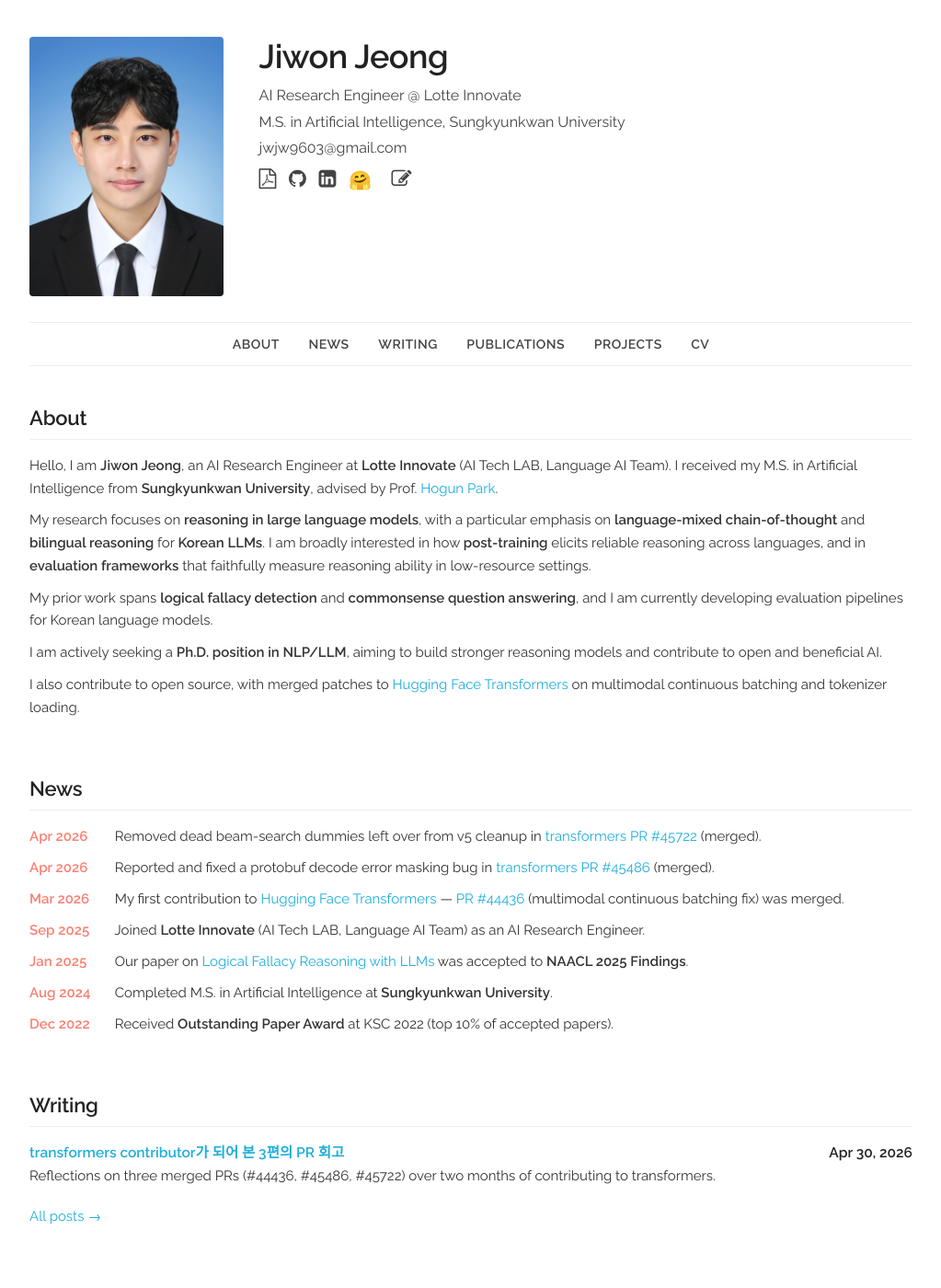
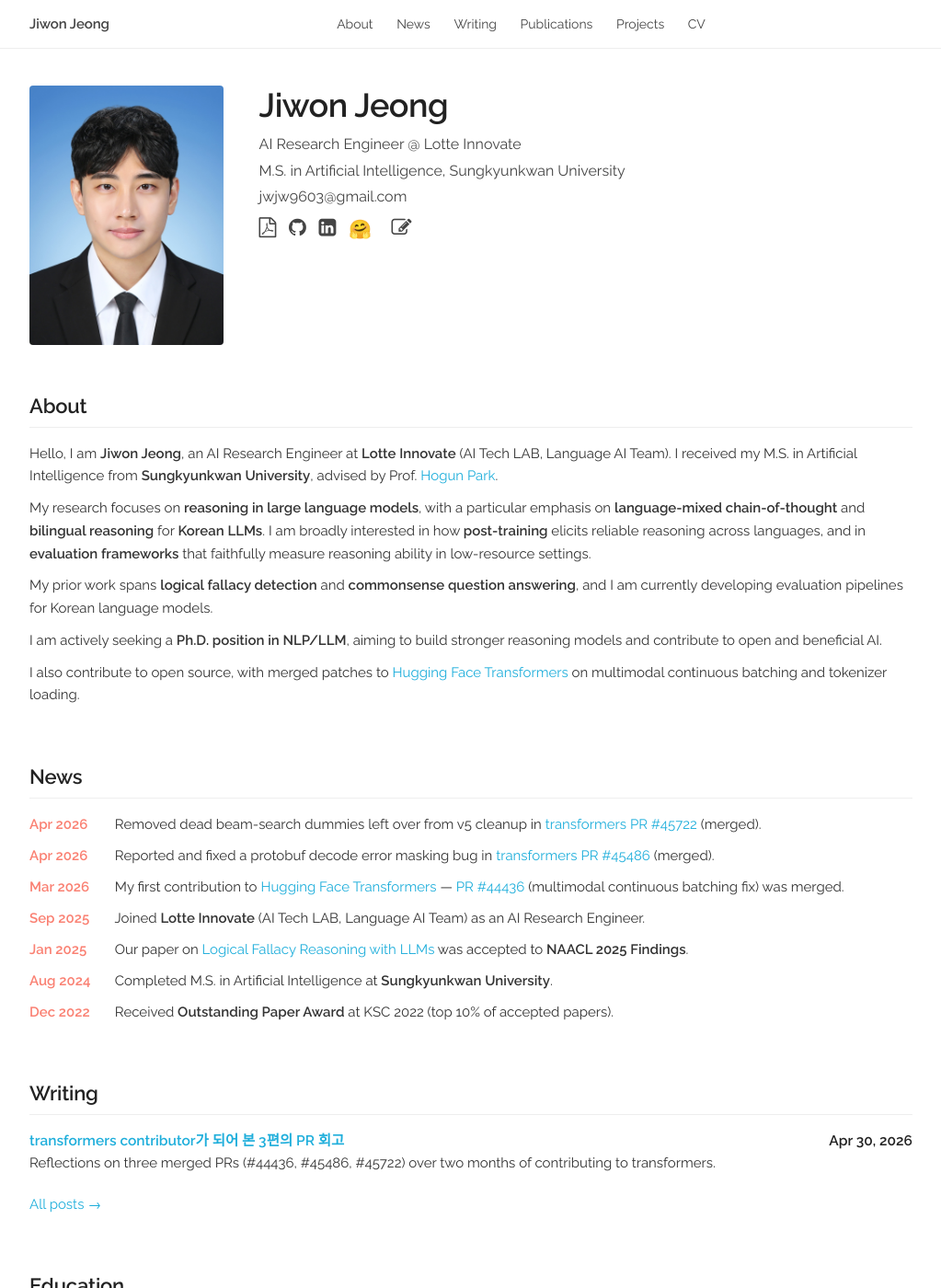
Before and after one commit to jw9603/jw9603.github.io, a Jekyll site: the page index.html, which Jekyll copies as it is, in a window 1280 px wide and 1400 px high. Shown: the whole window at 92% size, without its empty margins (128-1151 px from the left). Built offline with Jekyll 4.4.1, drawn with Linux system fonts in a browser that asks for light colours; a style sheet for code colours, icons or effects is not loaded.

Commit message:
feat: top sticky nav with brand + links layout

```diff
--- a/index.html
+++ b/index.html
@@ -23,6 +23,21 @@
 </head>
 <body>
 
+  <!-- ========== Navigation ========== -->
+  <nav class="site-nav">
+    <div class="container nav-inner">
+      <a href="/" class="nav-brand">Jiwon Jeong</a>
+      <div class="nav-links">
+        <a href="#about">About</a>
+        <a href="#news">News</a>
+        <a href="#writing">Writing</a>
+        <a href="#publications">Publications</a>
+        <a href="#projects">Projects</a>
+        <a href="cv.pdf" target="_blank">CV</a>
+      </div>
+    </div>
+  </nav>
+
   <div class="container">
 
     <!-- ========== Header ========== -->
@@ -46,16 +61,6 @@
         </div>
       </div>
     </section>
-
-    <!-- ========== Navigation ========== -->
-    <nav class="site-nav">
-      <a href="#about">About</a>
-      <a href="#news">News</a>
-      <a href="#writing">Writing</a>
-      <a href="#publications">Publications</a>
-      <a href="#projects">Projects</a>
-      <a href="cv.pdf" target="_blank">CV</a>
-    </nav>
 
     <!-- ========== About ========== -->
     <div class="docs-section" id="about">
--- a/style.css
+++ b/style.css
@@ -73,26 +73,54 @@
 
 /* ===== Site Navigation ===== */
 .site-nav {
-  margin-top: 18px;
-  padding: 12px 0;
-  border-top: 1px solid #eee;
+  position: sticky;
+  top: 0;
+  z-index: 100;
+  background: #fff;
   border-bottom: 1px solid #eee;
-  text-align: center;
+  padding: 14px 0;
   font-size: 1.4rem;
 }
 
-.site-nav a {
+.nav-inner {
+  display: flex;
+  justify-content: space-between;
+  align-items: center;
+}
+
+.nav-brand {
   color: #444;
-  margin: 0 14px;
-  text-transform: uppercase;
-  letter-spacing: 0.05rem;
   font-weight: 600;
+  font-size: 1.5rem;
+  letter-spacing: -.01rem;
   transition: color 0.15s ease;
 }
 
-.site-nav a:hover {
+.nav-brand:hover {
   color: #fa8072;
   text-decoration: none;
+}
+
+.nav-links a {
+  color: #444;
+  margin-left: 22px;
+  font-weight: 500;
+  transition: color 0.15s ease;
+}
+
+.nav-links a:hover {
+  color: #fa8072;
+  text-decoration: none;
+}
+
+@media (max-width: 550px) {
+  .nav-inner {
+    flex-direction: column;
+    gap: 6px;
+  }
+  .nav-links a {
+    margin: 0 10px;
+  }
 }
 
 /* ===== Sections ===== */
```
